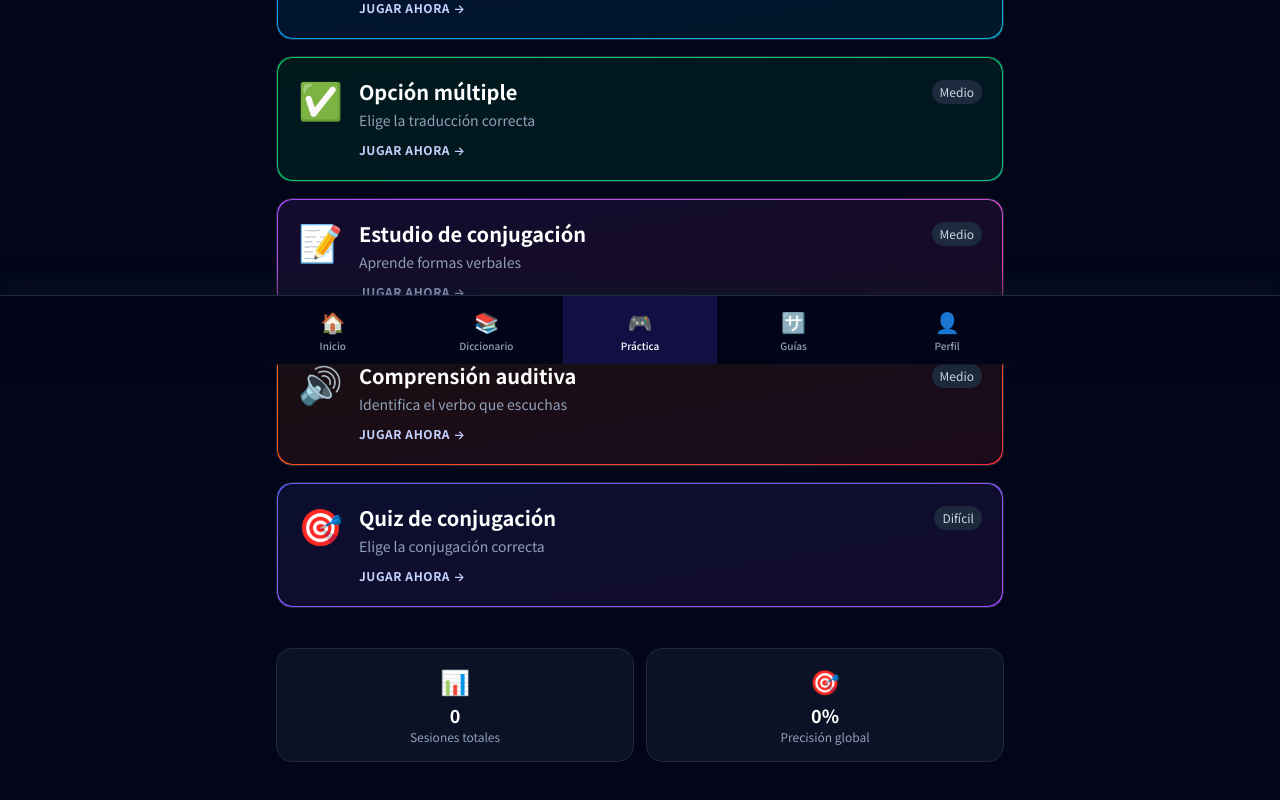
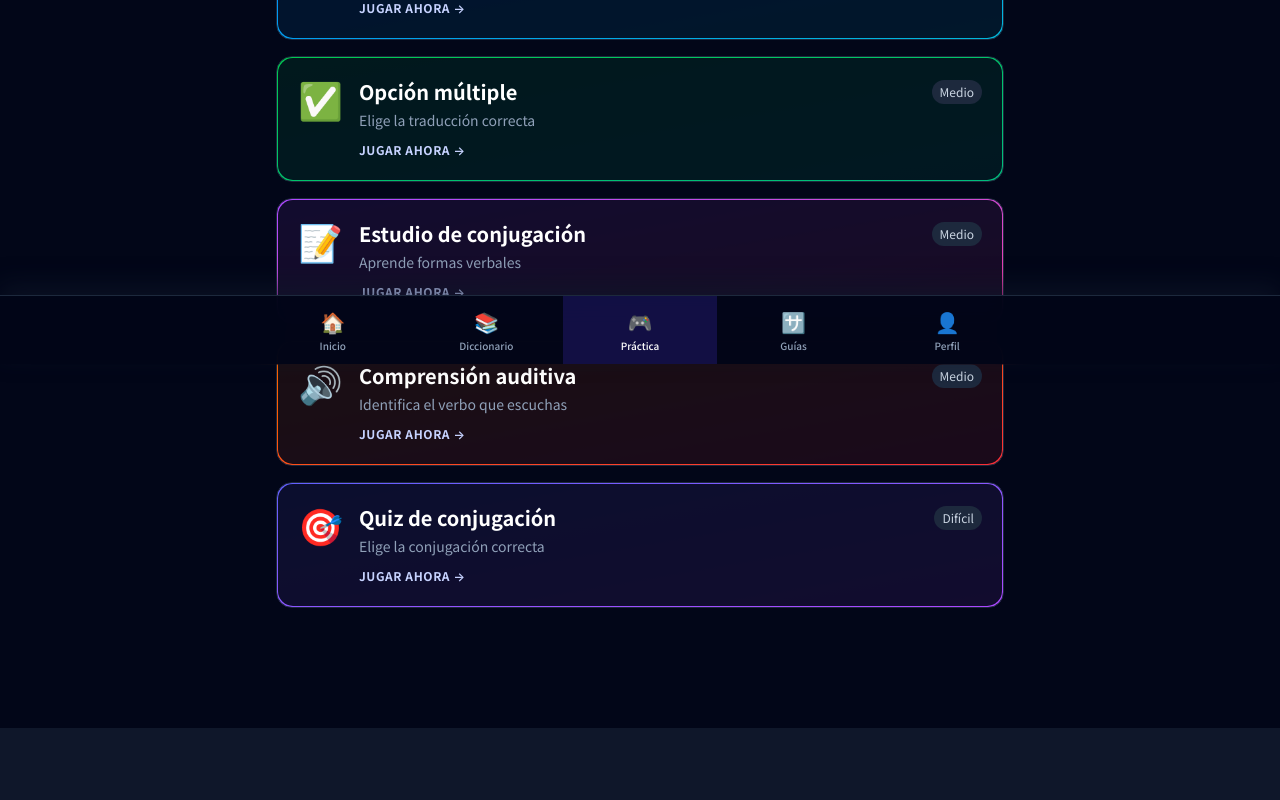
Before and after one commit to jonathanhecl/japaverbs, a SvelteKit app: page /practica in a window 1280 px wide. Shown: the part 436-1236 px from the top of the page. After the commit the page ends 1164 px from the top, so only its background shows below. Built offline with nearby package versions, Linux system fonts and the light colour scheme.

Commit message:
remove: quick stats section from practice page UI

```diff
--- a/src/routes/practica/+page.svelte
+++ b/src/routes/practica/+page.svelte
@@ -491,24 +491,6 @@
 						</div>
 					</button>
 				{/each}
-			</div>
-
-			<!-- Quick Stats -->
-			<div class="grid grid-cols-2 gap-3 pt-4">
-				<div class="rounded-2xl border border-slate-800 bg-slate-900/70 p-4 text-center">
-					<div class="text-2xl mb-1">📊</div>
-					<p class="text-lg font-bold text-white">{$userProfile.totalPractices}</p>
-					<p class="text-xs text-slate-400">Sesiones totales</p>
-				</div>
-				<div class="rounded-2xl border border-slate-800 bg-slate-900/70 p-4 text-center">
-					<div class="text-2xl mb-1">🎯</div>
-					<p class="text-lg font-bold text-white">
-						{$userProfile.totalQuestions > 0
-							? Math.round(($userProfile.totalCorrect / $userProfile.totalQuestions) * 100)
-							: 0}%
-					</p>
-					<p class="text-xs text-slate-400">Precisión global</p>
-				</div>
 			</div>
 		</section>
 
```
